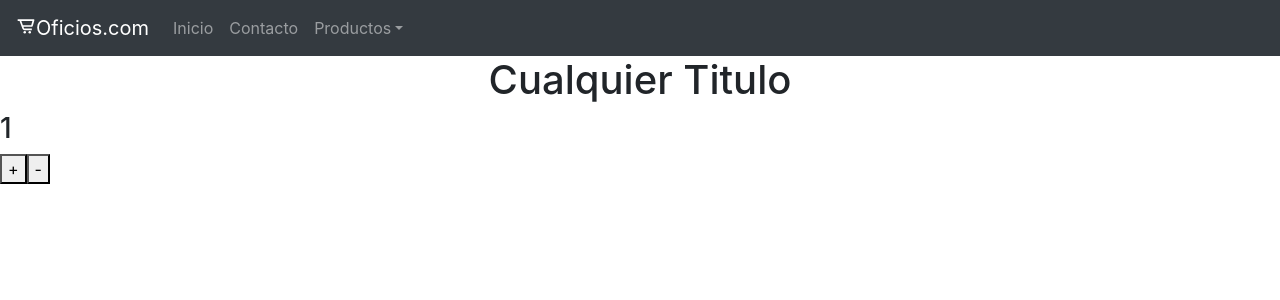
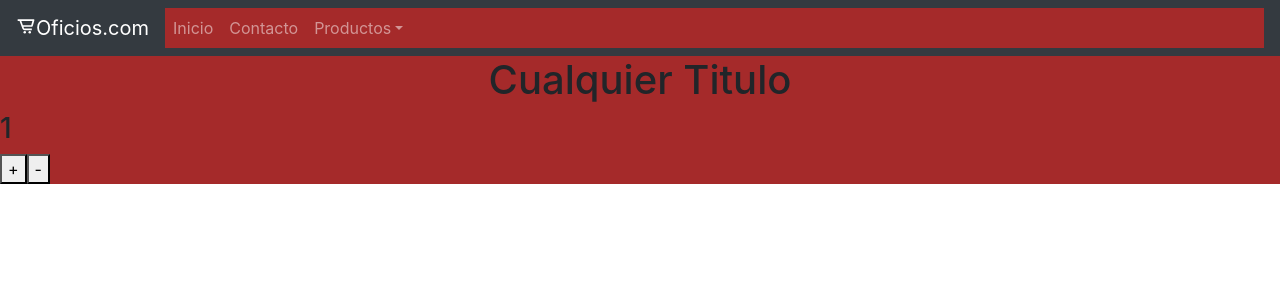
Before and after one commit to joselautaro/ProyectoReact, a React (Create React App) app: page / in a window 1280 px wide. Shown: the top 300 px of the page. Built offline with nearby package versions, Linux system fonts and the light colour scheme.

Commit message:
Cambio de background.

```diff
--- a/src/components/ItemCount/ItemCount.css
+++ b/src/components/ItemCount/ItemCount.css
@@ -0,0 +1,3 @@
+div{
+    background-color: brown;
+}
--- a/src/components/ItemCount/ItemCount.jsx
+++ b/src/components/ItemCount/ItemCount.jsx
@@ -1,4 +1,5 @@
 import {React, useState} from 'react';
+import './ItemCount.css';
 
 const ItemCount = ({initialValue, maxValue, onAdd}) => {
     const [ count, setCount] = useState (initialValue)
```
Also changed, not shown: 1 other file (tests, documents, lock files or other folders).
